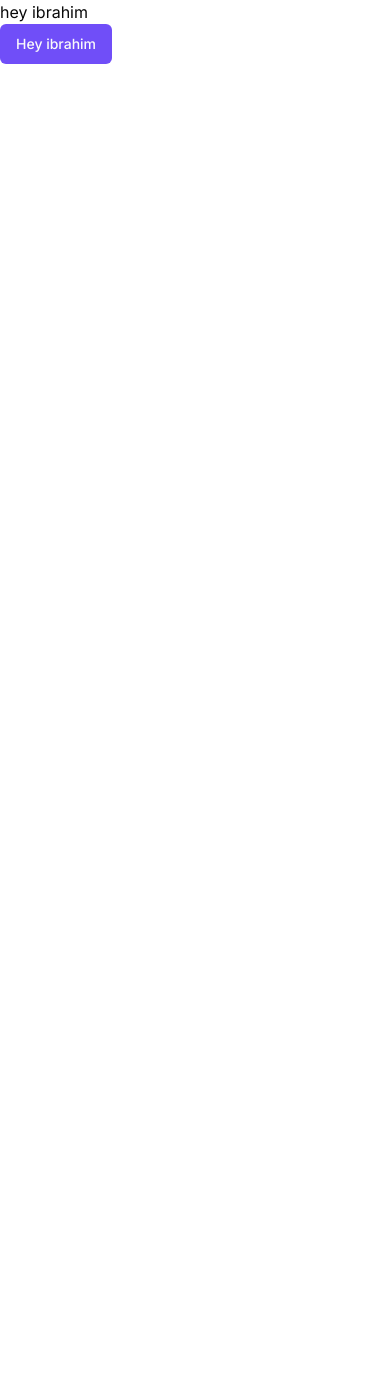
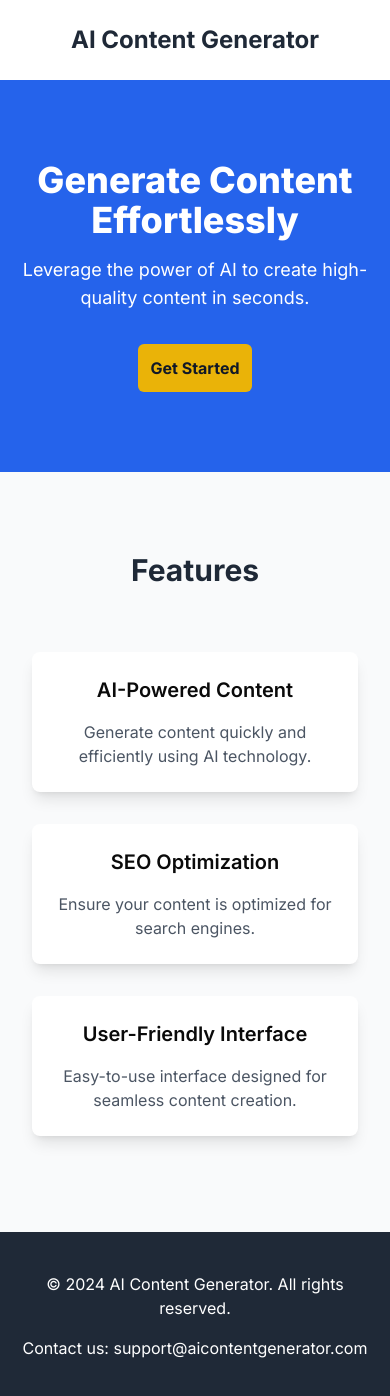
Before and after one commit to Ibrahim-Almohammad/ai-content-generator, a Next.js app: page / in a window 390 px wide. Shown: the top 1396 px of the page. Before the commit the page ends 844 px from the top, so only its background shows below. Built offline with nearby package versions, Linux system fonts and the light colour scheme; no server answers.

Commit message:
finsh the project

```diff
--- a/app/(auth)/sign-in/[[...sign-in]]/page.tsx
+++ b/app/(auth)/sign-in/[[...sign-in]]/page.tsx
@@ -1,6 +1,29 @@
+"use client";
 import { SignIn } from "@clerk/nextjs";
+import { useRouter } from 'next/navigation';
+import { useUser } from "@clerk/nextjs";
+import { useEffect } from 'react';
 
-export default function Page() {
+export default function SignInPage() {
+  const { user, isLoaded } = useUser();
+  const router = useRouter();
+
+  useEffect(() => {
+    if (isLoaded && user) {
+      // Redirect to dashboard if user is already logged in
+      router.replace('/dashboard');
+    }
+  }, [isLoaded, user, router]);
+
+  if (!isLoaded || user) {
+    // Optionally show a loading spinner or a placeholder while user state is being determined
+    return (
+      <div className="flex items-center justify-center h-screen">
+        <span className="text-gray-700">Redirecting...</span>
+      </div>
+    );
+  }
+
   return (
     <div className="flex items-center justify-center h-screen">
       <SignIn />
--- a/app/page.tsx
+++ b/app/page.tsx
@@ -1,11 +1,112 @@
+"use client";
 import { Button } from "@/components/ui/button";
-import Image from "next/image";
+import Head from 'next/head';
+import { useRouter } from 'next/navigation';
+import { useUser } from "@clerk/nextjs";
+import { useEffect, useState } from 'react';
 
 export default function Home() {
+  const router = useRouter();
+  const { user, isLoaded } = useUser();
+  const [loading, setLoading] = useState(true);
+
+  useEffect(() => {
+    if (isLoaded) {
+      if (user) {
+        // Redirect to dashboard if user is logged in
+        router.replace('/dashboard');
+      } else {
+        // Allow the page to load if the user is not logged in
+        setLoading(false);
+      }
+    }
+  }, [isLoaded, user, router]);
+
+  if (loading) {
+    // Optionally, show a loading spinner or a placeholder while the state is being determined
+    return (
+      <div className="flex items-center justify-center min-h-screen">
+        <span className="text-gray-700">Loading...</span>
+      </div>
+    );
+  }
+
+  const handleGetStarted = () => {
+    if (user) {
+      router.replace('/dashboard');
+    } else {
+      router.push('/sign-in');
+    }
+  };
+
   return (
     <div>
-      <h2>hey ibrahim</h2>
-<Button>Hey ibrahim</Button>
+      <Head>
+        <title>AI Content Generator</title>
+        <meta name="description" content="Generate high-quality content with AI." />
+        <link rel="icon" href="/favicon.ico" />
+      </Head>
+
+      <div className="bg-gray-50 min-h-screen">
+        {/* Navbar */}
+        <header className="bg-white shadow">
+          <div className="container mx-auto px-4 py-6 flex justify-center items-center">
+            <h1 className="text-2xl font-bold text-gray-800">AI Content Generator</h1>
+          </div>
+        </header>
+
+        {/* Hero Section */}
+        <section className="bg-blue-600 text-white text-center py-20">
+          <div className="container mx-auto px-4">
+            <h2 className="text-4xl font-extrabold">Generate Content Effortlessly</h2>
+            <p className="mt-4 text-lg">Leverage the power of AI to create high-quality content in seconds.</p>
+            <form className="mt-8">
+              <button
+                type="button"
+                onClick={handleGetStarted}
+                className="bg-yellow-500 text-gray-900 p-3 rounded-md font-bold hover:bg-yellow-400"
+              >
+                Get Started
+              </button>
+            </form>
+          </div>
+        </section>
+
+        {/* Features Section */}
+        <section id="features" className="py-20">
+          <div className="container mx-auto px-4">
+            <h2 className="text-3xl font-bold text-center text-gray-800 mb-12">Features</h2>
+            <div className="flex flex-wrap justify-center">
+              <div className="w-full md:w-1/3 p-4 text-center">
+                <div className="bg-white shadow-lg p-6 rounded-lg">
+                  <h3 className="text-xl font-semibold mb-4">AI-Powered Content</h3>
+                  <p className="text-gray-600">Generate content quickly and efficiently using AI technology.</p>
+                </div>
+              </div>
+              <div className="w-full md:w-1/3 p-4 text-center">
+                <div className="bg-white shadow-lg p-6 rounded-lg">
+                  <h3 className="text-xl font-semibold mb-4">SEO Optimization</h3>
+                  <p className="text-gray-600">Ensure your content is optimized for search engines.</p>
+                </div>
+              </div>
+              <div className="w-full md:w-1/3 p-4 text-center">
+                <div className="bg-white shadow-lg p-6 rounded-lg">
+                  <h3 className="text-xl font-semibold mb-4">User-Friendly Interface</h3>
+                  <p className="text-gray-600">Easy-to-use interface designed for seamless content creation.</p>
+                </div>
+              </div>
+            </div>
+          </div>
+        </section>
+
+        {/* Footer */}
+        <footer id="contact" className="bg-gray-800 text-white py-10">
+          <div className="container mx-auto px-4 text-center">
+            <p>&copy; {new Date().getFullYear()} AI Content Generator. All rights reserved.</p>
+            <p className="mt-4">Contact us: support@aicontentgenerator.com</p>
+          </div>
+        </footer>
+      </div>
     </div>
   );
 }
```
Also changed, not shown: middleware.ts (+6 -6 lines), migrations/rename-fields.ts (deleted, +0 -11 lines).
